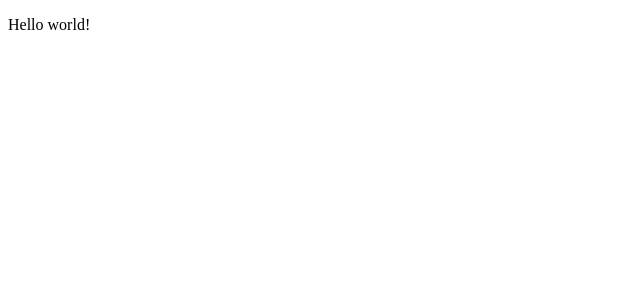
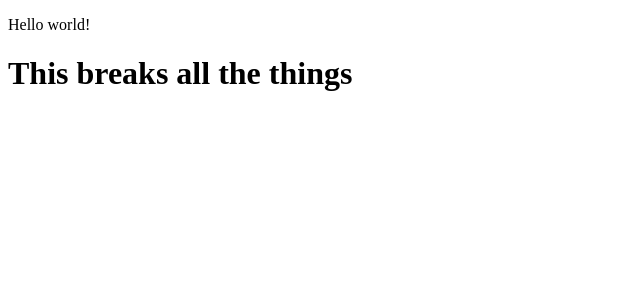
Before and after one commit to KassieJones/demo, an Angular app: page / in a window 1280 px wide. Shown: the top 300 px of the page, without its empty margins (0-640 px from the left). Built offline with nearby package versions, Linux system fonts and the light colour scheme.

Commit message:
Commit from branch2

```diff
--- a/src/app/app.component.html
+++ b/src/app/app.component.html
@@ -1,5 +1,6 @@
 <div>
   <p>Hello world!</p>
+  <h1>This breaks all the things</h1>
 </div>
 
 <router-outlet></router-outlet>
```
